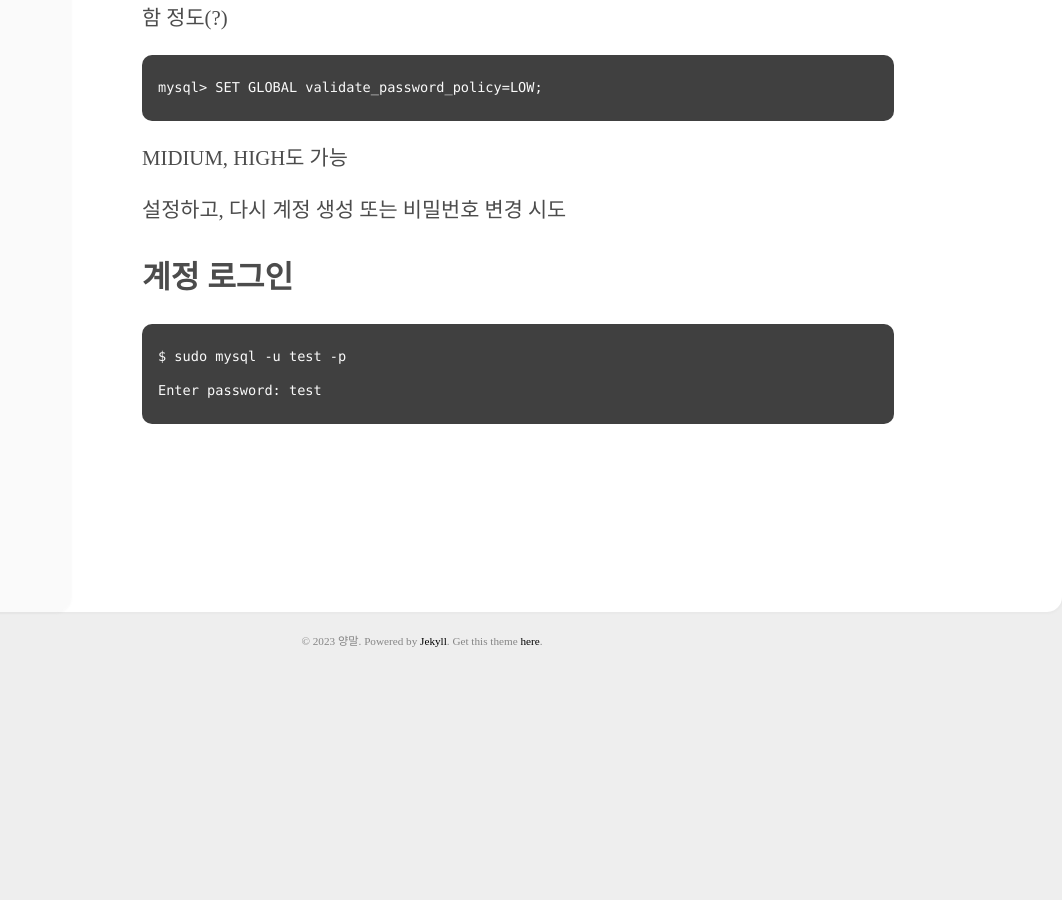
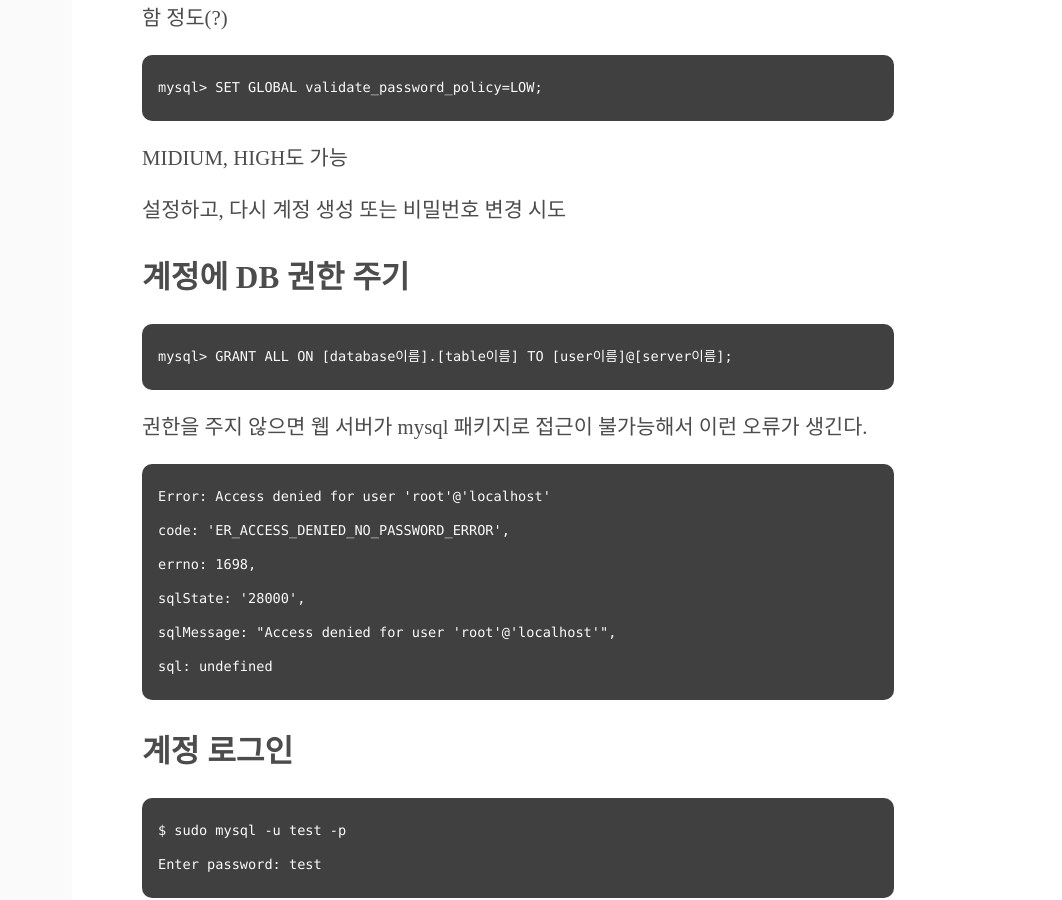
Before and after one commit to ywonchae1/ywonchae1.github.io, a Jekyll site: the page built from _posts/2023-06-26-account_mysql.md, in a window 1280 px wide and 900 px high, scrolled down 4706 px. Shown: the whole window, without its empty margins (218-1280 px from the left). Built offline with Jekyll 4.4.1, drawn with Linux system fonts in a browser that asks for light colours; some web fonts are replaced; before the commit the page ends 5379 px from its top, so only the background shows below that.

Commit message:
edit post for mysql

````diff
--- a/_posts/2023-06-26-account_mysql.md
+++ b/_posts/2023-06-26-account_mysql.md
@@ -164,6 +164,23 @@ MIDIUM, HIGH도 가능
 
 설정하고, 다시 계정 생성 또는 비밀번호 변경 시도
 
+## 계정에 DB 권한 주기
+
+```
+mysql> GRANT ALL ON [database이름].[table이름] TO [user이름]@[server이름];
+```
+
+권한을 주지 않으면 웹 서버가 mysql 패키지로 접근이 불가능해서 이런 오류가 생긴다.
+
+```
+Error: Access denied for user 'root'@'localhost'
+code: 'ER_ACCESS_DENIED_NO_PASSWORD_ERROR',
+errno: 1698,
+sqlState: '28000',
+sqlMessage: "Access denied for user 'root'@'localhost'",
+sql: undefined
+```
+
 ## 계정 로그인
 
 ```
````
